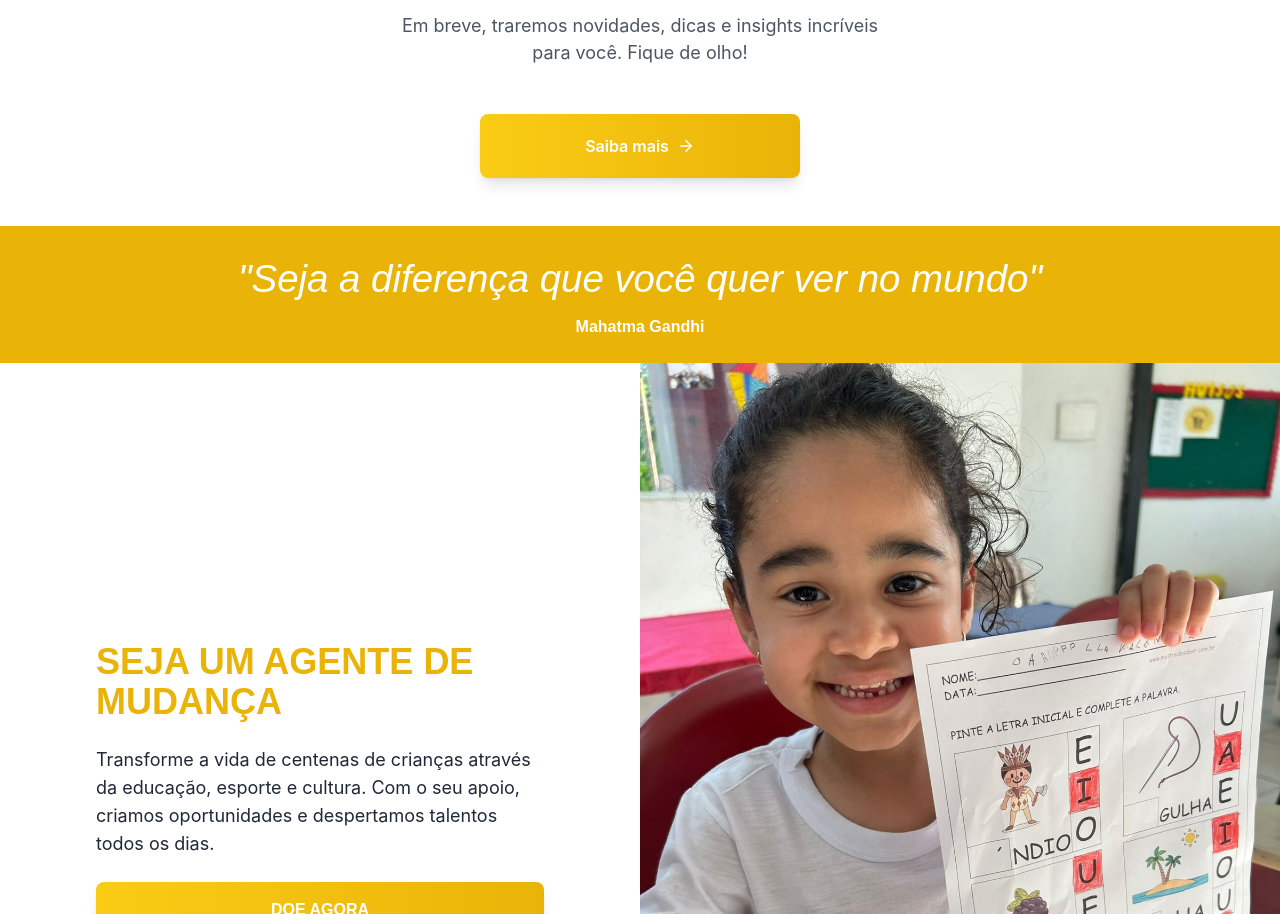
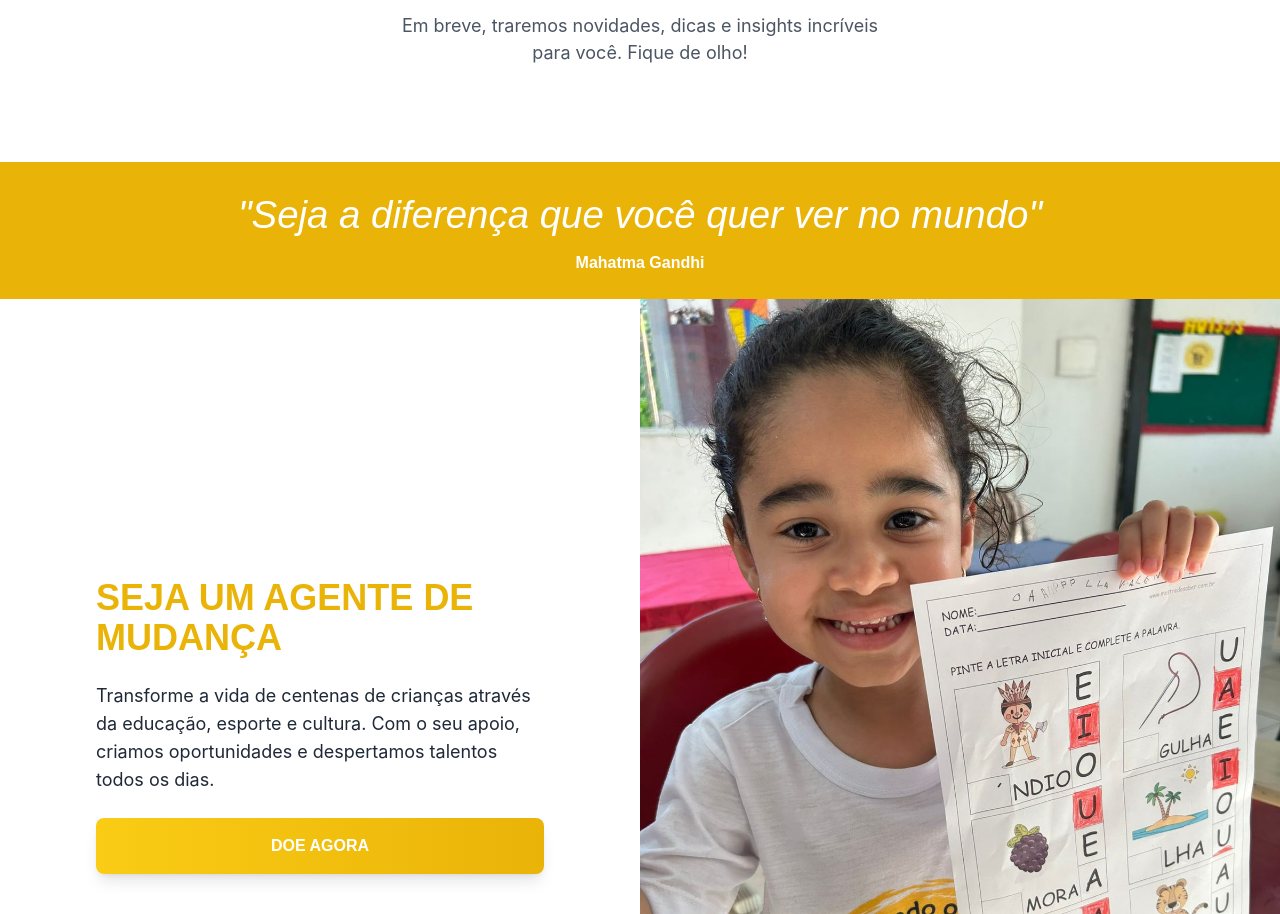
Before and after one commit to devcleber1/iluminando, a React (Vite) app: page / in a window 1280 px wide. Shown: the part 4883-5797 px from the top of the page. Built offline with nearby package versions, Linux system fonts and the light colour scheme.

Commit message:
Remoção do button do componente blog, para atualizar depois

```diff
--- a/src/Components/componentsHome/Blog/Blog.jsx
+++ b/src/Components/componentsHome/Blog/Blog.jsx
@@ -17,44 +17,6 @@ export default function BlogSection() {
         </div>
 
         <div className="text-center mt-12">
-          <motion.div whileHover={{ scale: 1.05 }}>
-            <Link
-              to="/blog"
-              className="
-                inline-flex
-                items-center
-                justify-center
-                max-w-xs
-                w-full
-                px-5
-                py-5
-                text-[16px]
-                font-semibold
-                text-white
-                rounded-lg
-                bg-gradient-to-r
-                from-yellow-400
-                to-yellow-500
-                shadow-lg
-                hover:from-yellow-500
-                hover:to-yellow-600
-                hover:scale-105
-                active:scale-95
-                transition
-                duration-300
-                ease-in-out
-                cursor-pointer
-                select-none
-                mx-auto
-                gap-2
-              "
-            >
-              Saiba mais
-              <motion.span className="inline-flex items-center transition-transform duration-300 group-hover:translate-x-1">
-                <ArrowRight size={18} />
-              </motion.span>
-            </Link>
-          </motion.div>
         </div>
       </div>
     </section>
```
